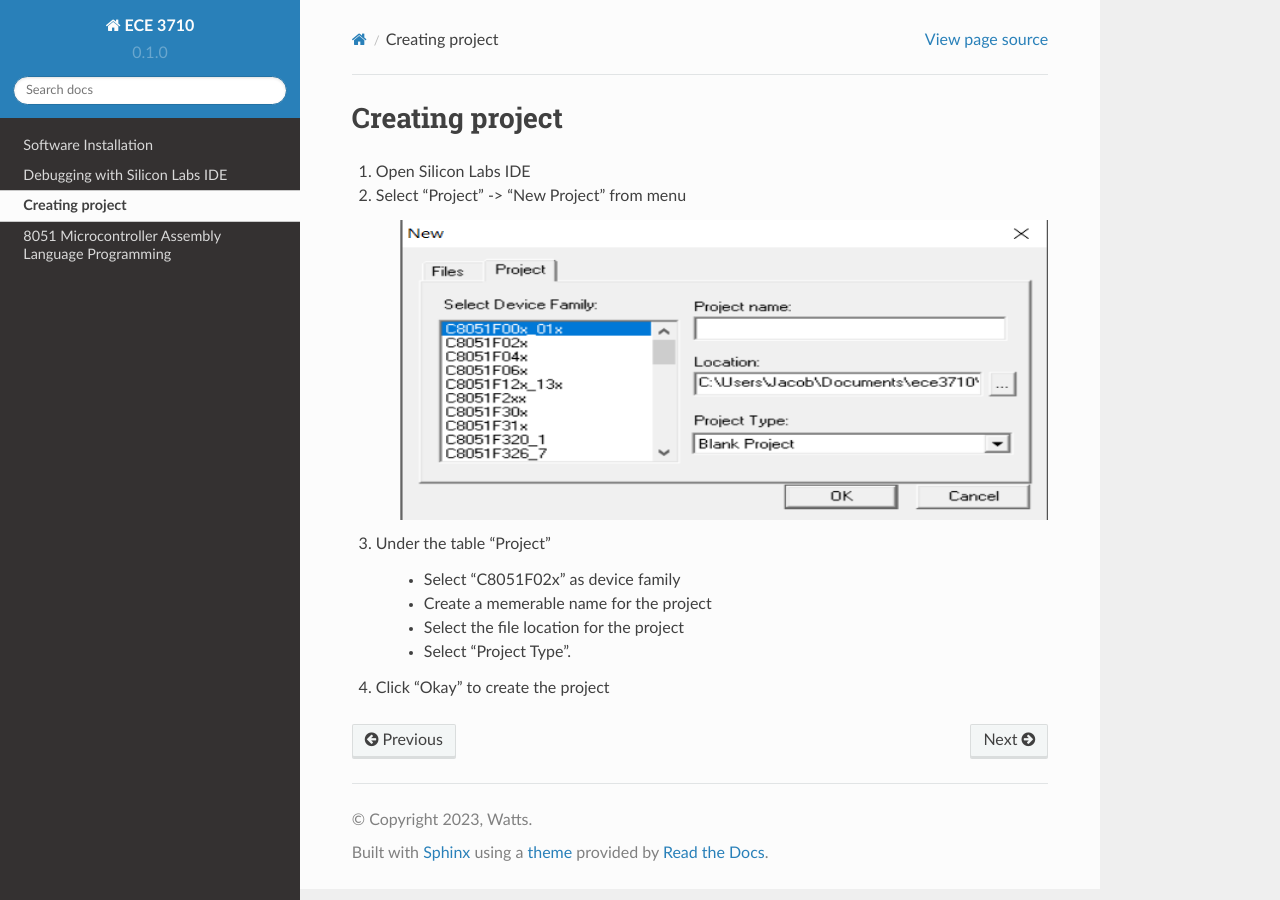
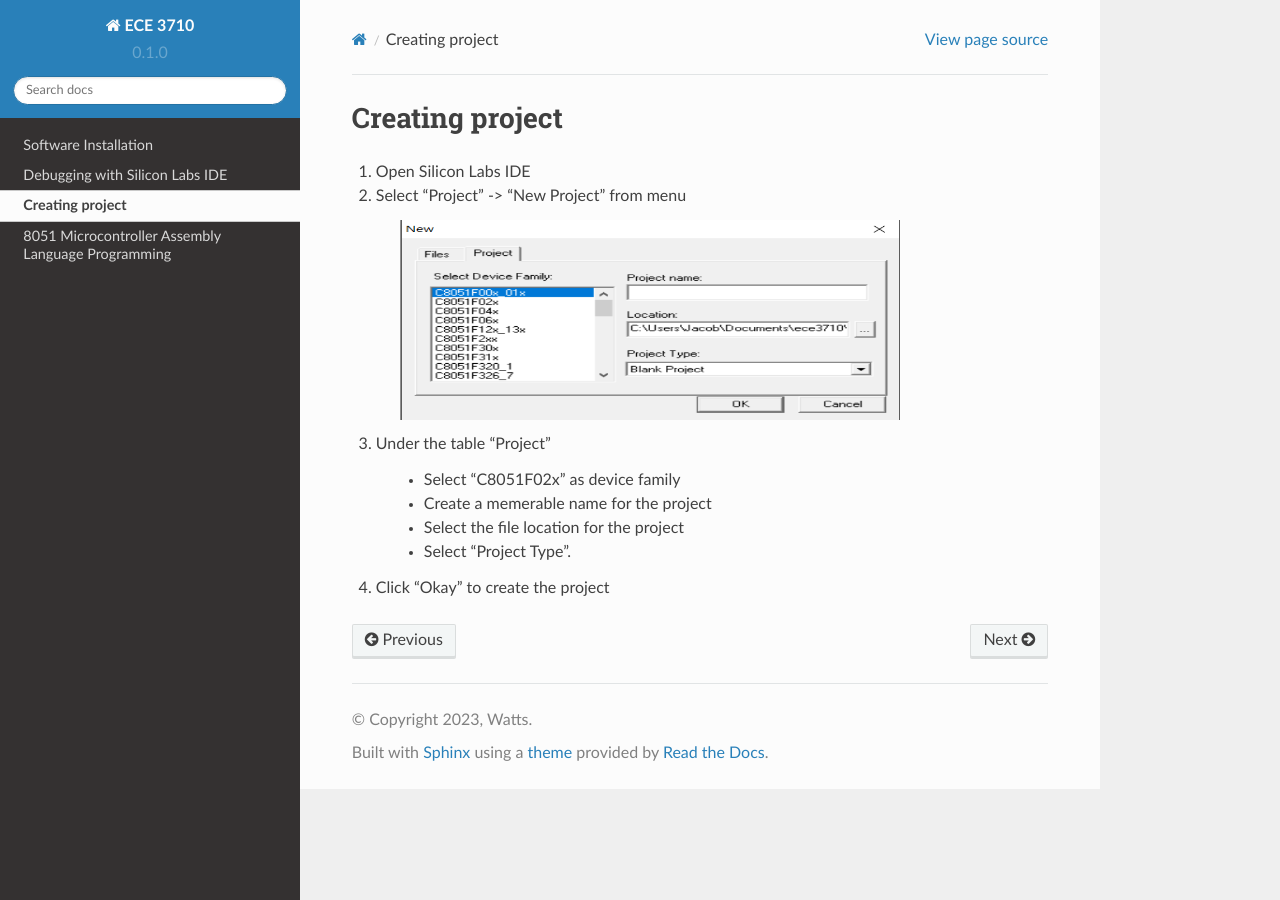
Before and after one commit to wattsjake/ece3710-notes, a Sphinx documentation site: the page built from docs/source/project.rst, in a window 1280 px wide. Built offline with Sphinx 7.4.7 and the Read the Docs theme 2.0.0, drawn with Linux system fonts in a browser that asks for light colours.

Commit message:
change image size

```diff
--- a/docs/source/project.rst
+++ b/docs/source/project.rst
@@ -7,8 +7,8 @@ Creating project
 #. Select "Project" -> "New Project" from menu
 
     .. image:: images/new_project_menu.PNG
-      :width: 800
-      :height: 300
+      :width: 500
+      :height: 200
       :alt: Menu
 
 #. Under the table "Project"
```
